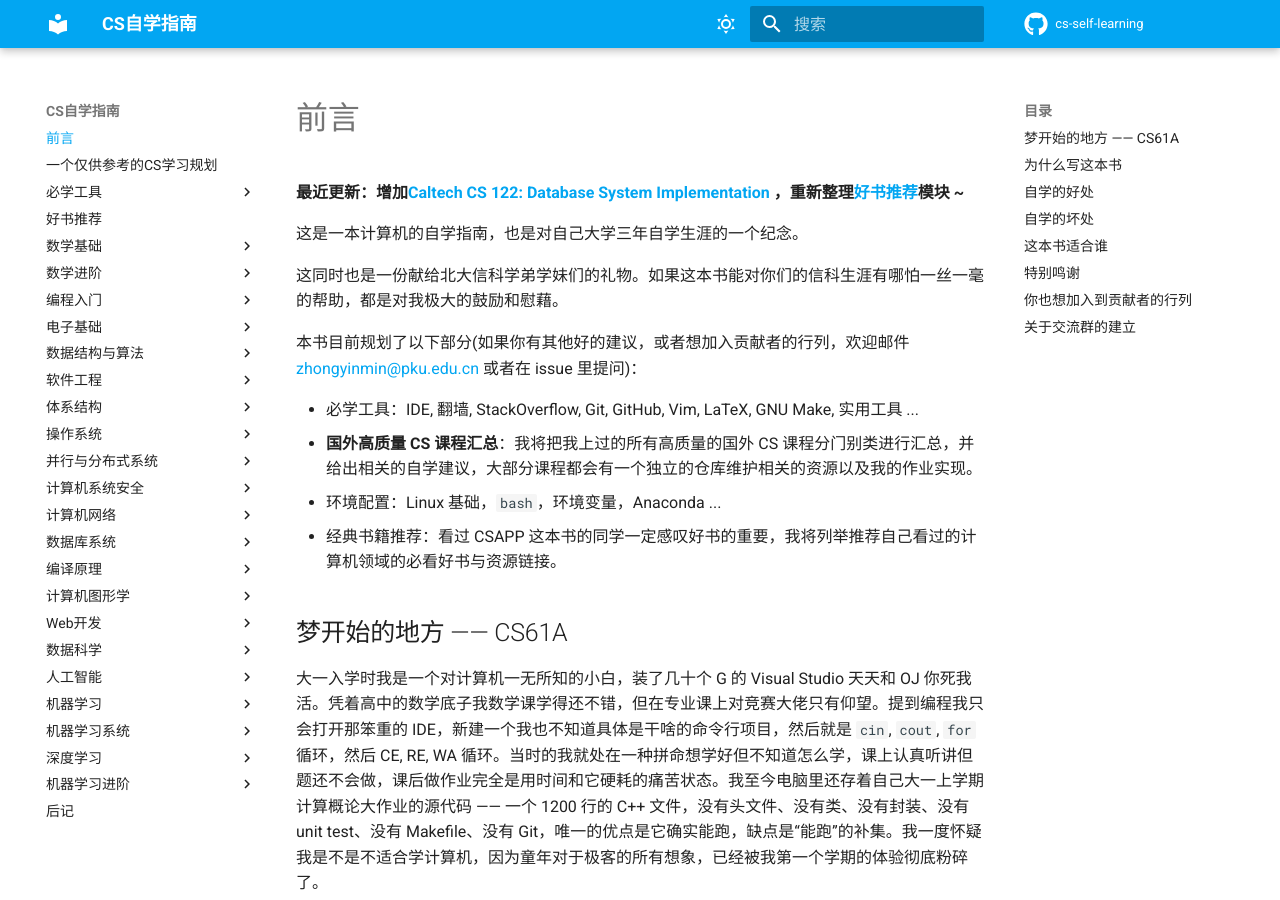
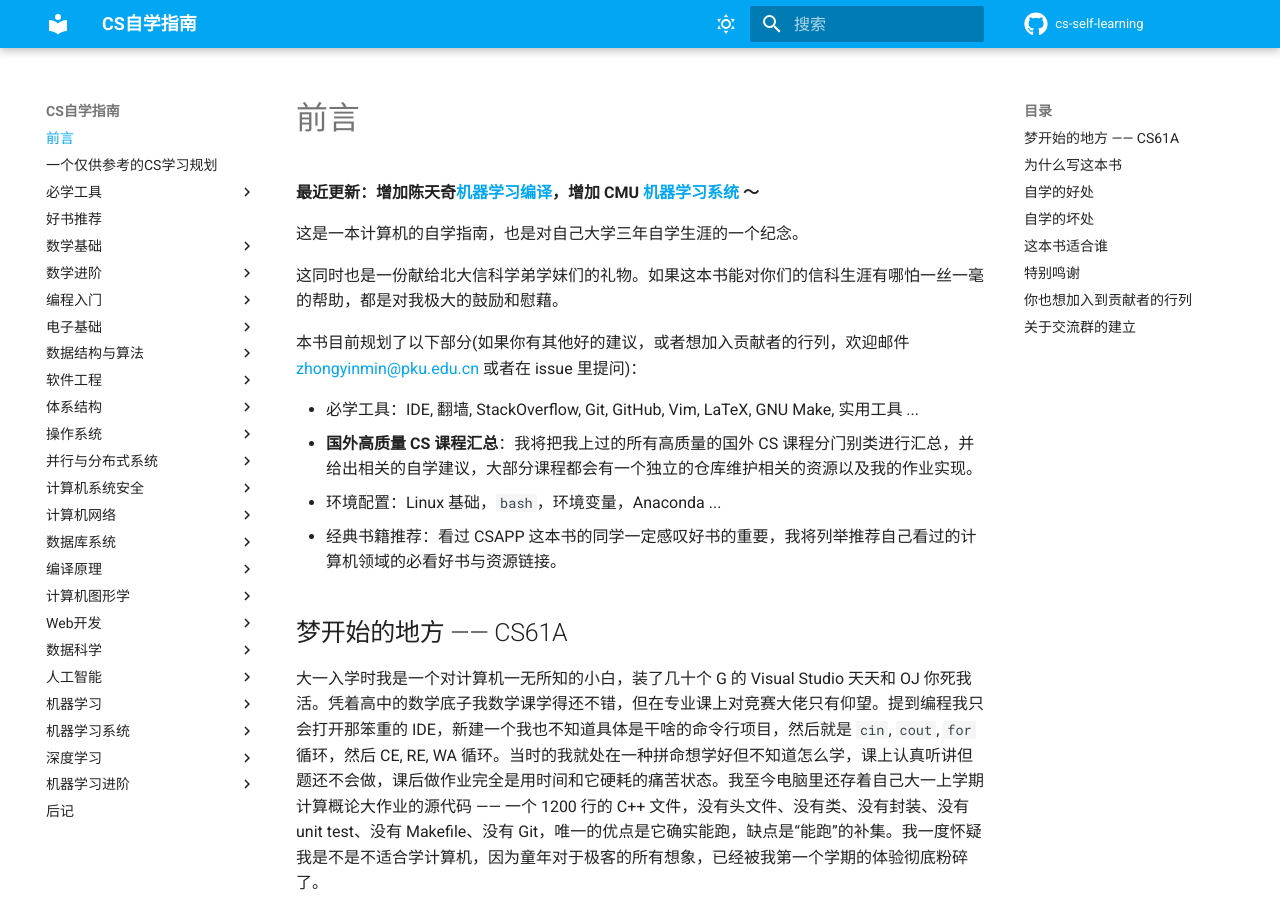
Before and after one commit to PKUFlyingPig/cs-self-learning, an MkDocs documentation site: the page built from docs/index.md, in a window 1280 px wide and 900 px high. Built offline with MkDocs 1.6.1 and Material for MkDocs 9.7.7, drawn with Linux system fonts in a browser that asks for light colours; comment, search, counter and statistics services are not loaded.

Commit message:
[NEWS]: Add MLC & MLSys Course

```diff
--- a/docs/index.md
+++ b/docs/index.md
@@ -1,7 +1,8 @@
 # 前言
 
+**最近更新：增加陈天奇[机器学习编译](机器学习系统/MLC.md)，增加 CMU [机器学习系统](机器学习系统/MLSys.md) ～**
+<!-- **最近更新：增加[Caltech CS 122: Database System Implementation](./数据库系统/CS122.md) ，重新整理[好书推荐](./%E5%A5%BD%E4%B9%A6%E6%8E%A8%E8%8D%90.md)模块 ~** -->
 <!-- **最近更新：增加南京大学[操作系统课程](操作系统/NJUOS.md)，增加毕业论文[写作教程](必学工具/thesis.md) ～** -->
-**最近更新：增加[Caltech CS 122: Database System Implementation](./数据库系统/CS122.md) ，重新整理[好书推荐](./%E5%A5%BD%E4%B9%A6%E6%8E%A8%E8%8D%90.md)模块 ~**
 
 这是一本计算机的自学指南，也是对自己大学三年自学生涯的一个纪念。
 
```
